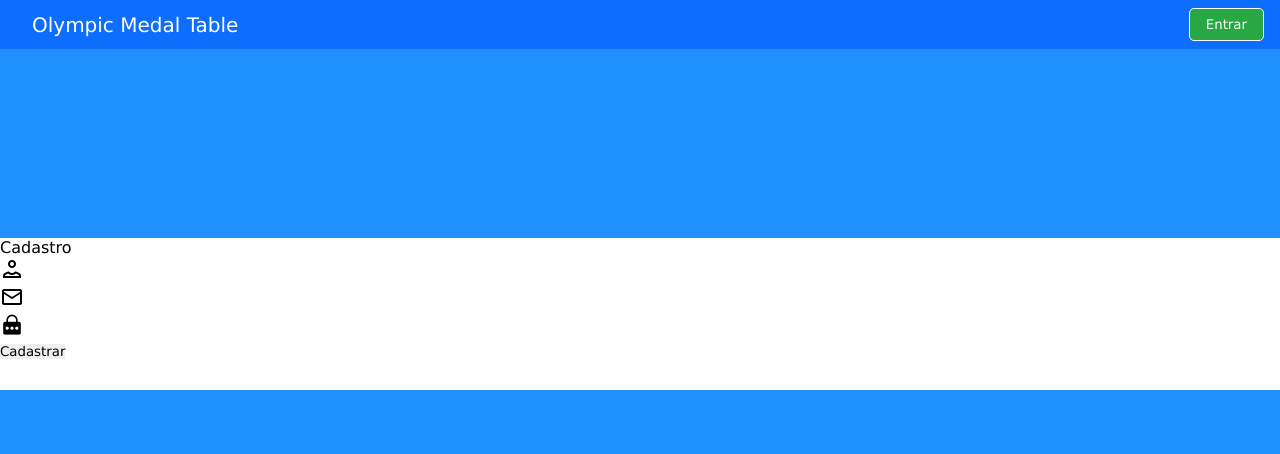
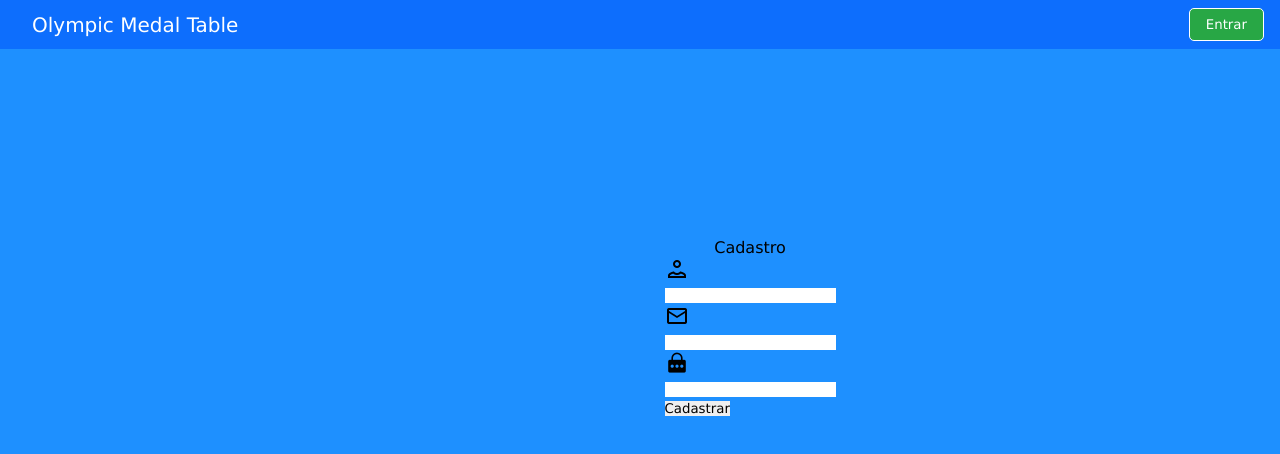
Before and after one commit to Olympic-medal-table/Olympic-medal-table-frontend, a React (Vite) app: page /usuario in a window 1280 px wide. Shown: the top 454 px of the page. Built offline with nearby package versions, Linux system fonts and the light colour scheme.

Commit message:
Ajuste css telas de cadastro e login

```diff
--- a/src/components/Usuario/Cadastro/Cadastro.module.css
+++ b/src/components/Usuario/Cadastro/Cadastro.module.css
@@ -1,8 +1,10 @@
 .container{
+    align-items: center;
+    align-content: center;
     display: flex;
     flex-direction: column;
-    margin: auto;
+    margin: 750px;
     margin-top: 200px;
     background: #fff;
-    padding-bottom: 30px;
+    padding-bottom: 20px;
 }
--- a/src/components/Usuario/Login/Login.module.css
+++ b/src/components/Usuario/Login/Login.module.css
@@ -1,8 +1,10 @@
-.container{
+ .container{
+    align-items: center;
+    align-content: center;
     display: flex;
     flex-direction: column;
-    margin: auto;
+    margin: 750px;
     margin-top: 200px;
     background: #fff;
-    padding-bottom: 30px;
+    padding-bottom: 20px;
 }
```
